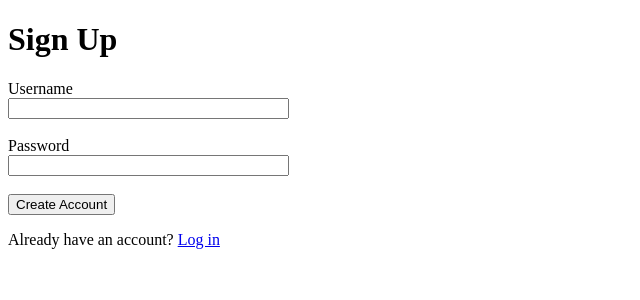
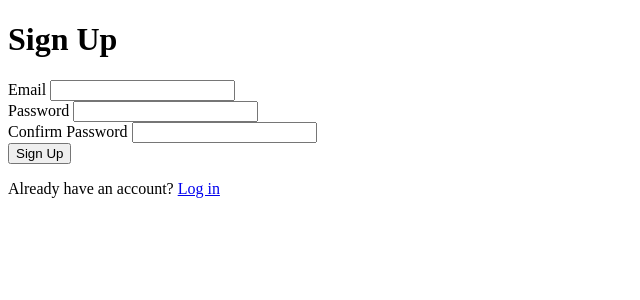
Before and after one commit to Suge-bear/it_career_paths, a Flask app: template templates/signup.html in a window 1280 px wide. Shown: the top 300 px of the page, without its empty margins (0-640 px from the left). Run offline with Flask 3, Linux system fonts and the light colour scheme; the template is opened without the code that fills it: values that come from a table or form of the project are taken from there, others are empty; parts of the project's set-up code (start-up, migrations or seed data) failed here and were passed over; some libraries are stand-ins or nearby versions.

Commit message:
05.23.25.007

```diff
--- a/app.py
+++ b/app.py
@@ -40,16 +40,19 @@ def login():
     return render_template('login.html', form=form)
 @app.route('/signup', methods=['GET', 'POST'])
 def signup():
-    form = SignUpForm()
+    form = SignupForm()
     if form.validate_on_submit():
-        username = form.username.data
-        password = generate_password_hash(form.password.data)
-        new_user = User(username=username, password=password)
+        existing_user = User.query.filter_by(email=form.email.data).first()
+        if existing_user:
+            flash('Email already registered.')
+            return redirect(url_for('signup'))
+        hashed_password = generate_password_hash(form.password.data)
+        new_user = User(email=form.email.data, password_hash=hashed_password)
         db.session.add(new_user)
         db.session.commit()
-        return redirect(url_for('login'))
+        login_user(new_user)
+        return redirect(url_for('dashboard'))
     return render_template('signup.html', form=form)
-
 @app.route('/dashboard')
 def dashboard():
     if 'user_id' not in session:
@@ -62,6 +65,12 @@ def career_detail(path_id):
     path = CareerPath.query.get_or_404(path_id)
     return render_template('career_path.html', path=path)
 
+@app.route('/profile')
+@login_required
+def profile():
+    return render_template('profile.html', user=current_user)
+
+
 if __name__ == '__main__':
     with app.app_context():
         db.create_all()  # Create tables if they don’t exist
--- a/forms.py
+++ b/forms.py
@@ -1,8 +1,11 @@
 from flask_wtf import FlaskForm
 from wtforms import StringField, PasswordField, SubmitField
-from wtforms.validators import DataRequired
+from wtforms.validators import DataRequired, Email, EqualTo, Length
 
-class LoginForm(FlaskForm):
-    username = StringField('Username', validators=[DataRequired()])
-    password = PasswordField('Password', validators=[DataRequired()])
-    submit = SubmitField('Login')
+class SignupForm(FlaskForm):
+    email = StringField('Email', validators=[DataRequired(), Email()])
+    password = PasswordField('Password', validators=[DataRequired(), Length(min=6)])
+    confirm_password = PasswordField('Confirm Password', validators=[
+        DataRequired(), EqualTo('password', message='Passwords must match.')
+    ])
+    submit = SubmitField('Sign Up')
--- /dev/null
+++ b/templates/profile.html
@@ -0,0 +1,3 @@
+<h1>{{ user.email }}</h1>
+<p>Welcome to your IT Career Dashboard!</p>
+<a href="{{ url_for('logout') }}">Logout</a>
--- a/templates/signup.html
+++ b/templates/signup.html
@@ -3,13 +3,12 @@
 <head><title>Sign Up</title></head>
 <body>
   <h1>Sign Up</h1>
-  <form method="POST" action="/signup">
+<form method="POST">
   {{ form.hidden_tag() }}
-  {{ form.username.label }}<br>
-  {{ form.username(size=32) }}<br><br>
-  {{ form.password.label }}<br>
-  {{ form.password(size=32) }}<br><br>
-  {{ form.submit() }}
+  <div>{{ form.email.label }} {{ form.email }}</div>
+  <div>{{ form.password.label }} {{ form.password }}</div>
+  <div>{{ form.confirm_password.label }} {{ form.confirm_password }}</div>
+  <div>{{ form.submit }}</div>
 </form>
 
   <p>Already have an account? <a href="/login">Log in</a></p>
```
